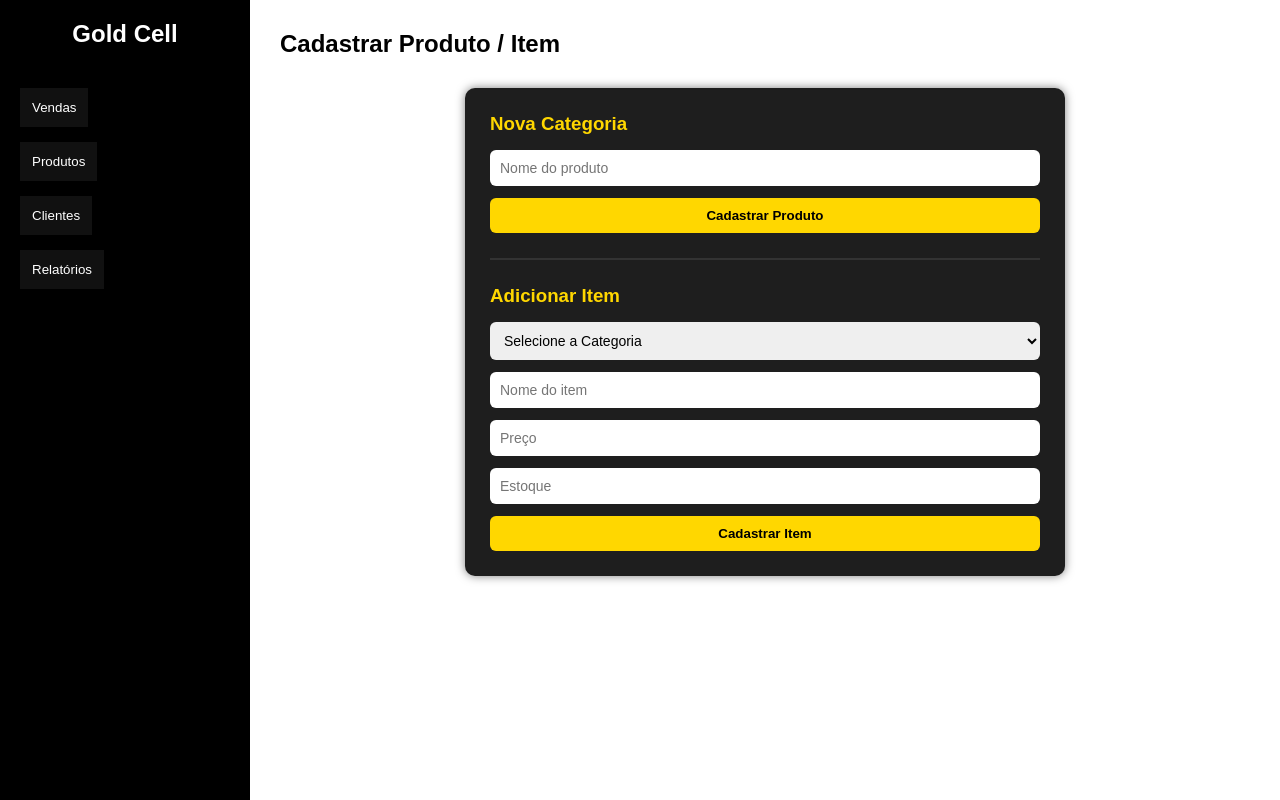
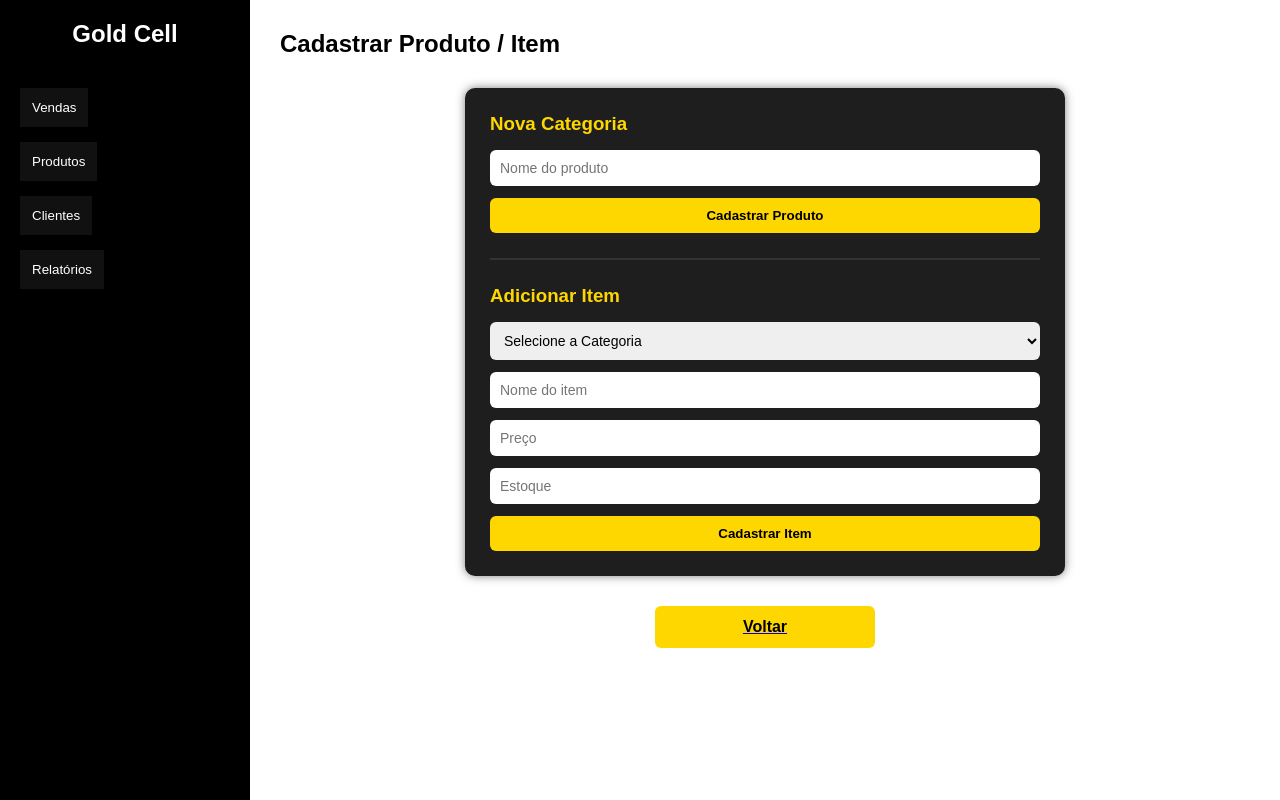
Before and after one commit to CodeAnthonyy/PDV-Gold-cell, a Flask app: page /produtos/novo in a window 1280 px wide. Run offline with Flask 3, Linux system fonts and the light colour scheme; data comes from the database, SQL or seed files in the repository.

Commit message:
adicionado botão de voltar na tela de cadastro de produtos

```diff
--- a/app/static/base.css
+++ b/app/static/base.css
@@ -211,3 +211,29 @@ body {
     cursor: pointer;
     border-radius: 4px;
 }
+
+
+/* botão voltar da parte de cadastrar produtos */
+
+.btn-voltar-container {
+    display: flex;
+    justify-content: center;
+    margin-top: 25px;
+}
+
+.btn-voltar {
+    background: #FFD700; /* Amarelo igual */
+    color: black;
+    border: none;
+    padding: 12px 30px; /* Deixa maior */
+    font-size: 16px;
+    font-weight: bold;
+    border-radius: 6px;
+    cursor: pointer;
+    width: 220px;
+    transition: 0.3s;
+}
+
+.btn-voltar:hover {
+    background: #e6c200;
+}
--- a/app/templates/cadastro_de_produtos.html
+++ b/app/templates/cadastro_de_produtos.html
@@ -69,4 +69,11 @@
 
 </div>
 
+<!-- Botão Voltar -->
+<a href="/produtos" class="btn-voltar-container">
+    <button class="btn-voltar">
+        Voltar
+    </button>
+</a>
+
 {% endblock %}
```
